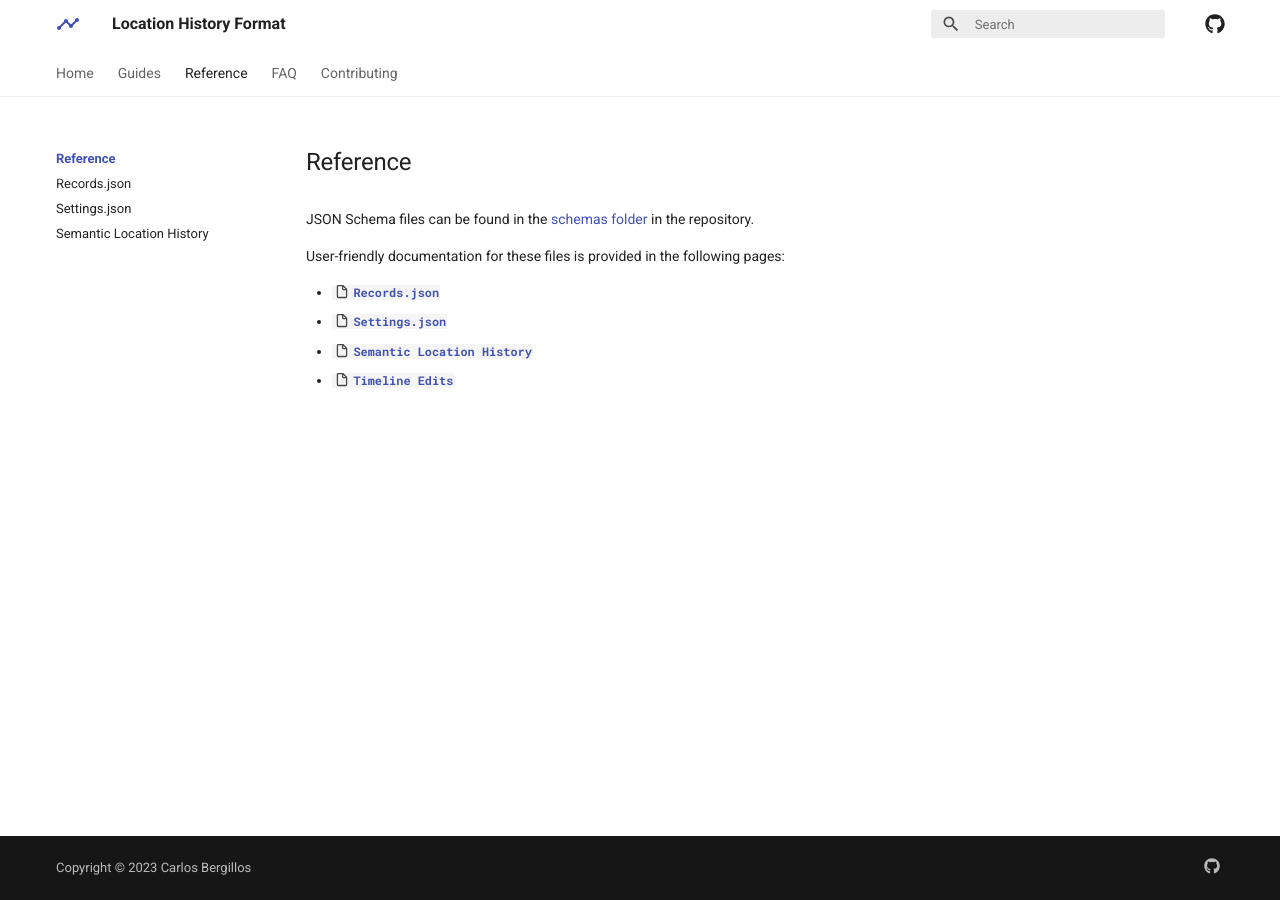
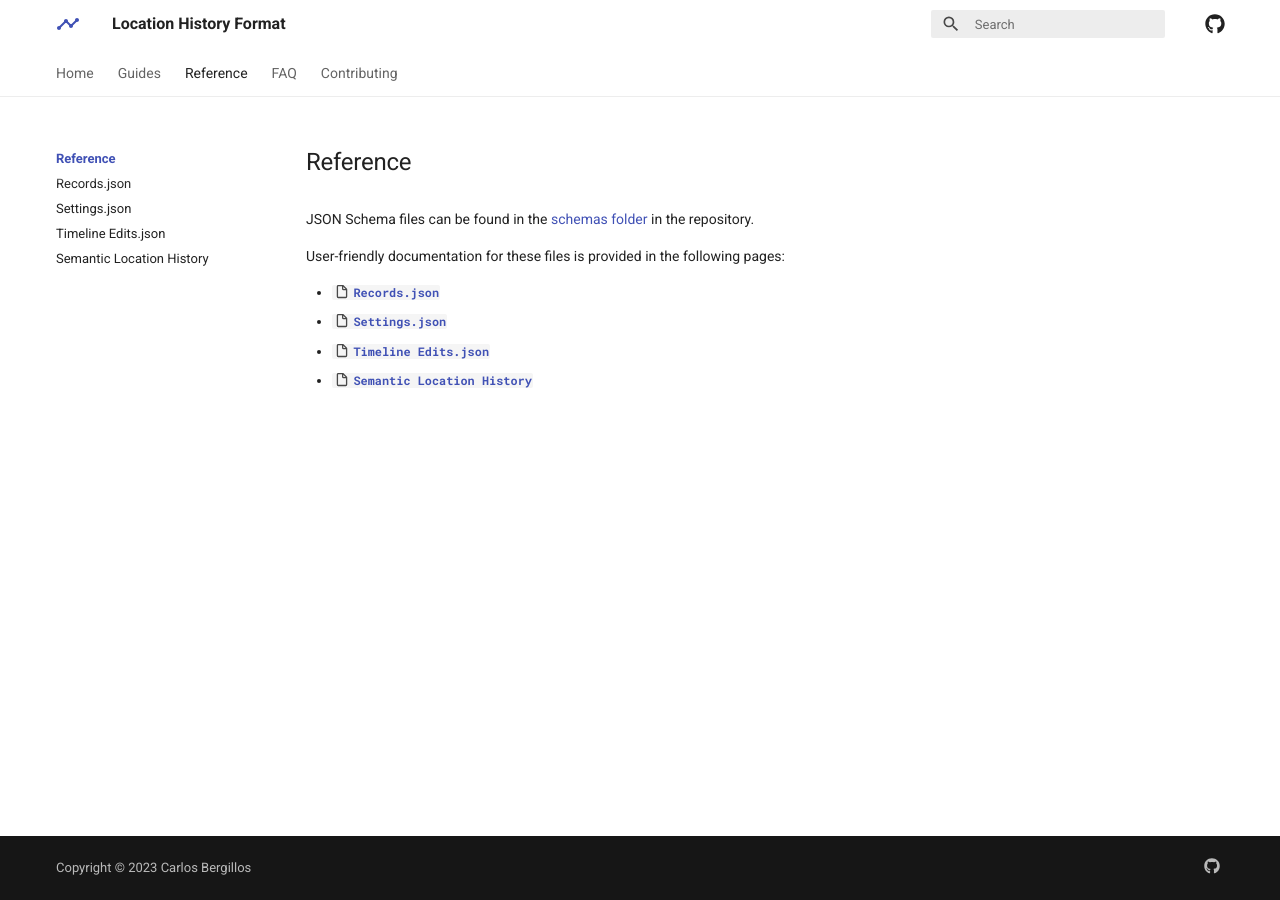
Before and after one commit to CarlosBergillos/LocationHistoryFormat, an MkDocs documentation site: the page built from docs/reference/index.md, in a window 1280 px wide. Built offline with MkDocs 1.6.1 and Material for MkDocs 9.7.7, drawn with Linux system fonts in a browser that asks for light colours; comment, search, counter and statistics services are not loaded.

Commit message:
Update 'Timeline Edits.json' references

```diff
--- a/docs/reference/index.md
+++ b/docs/reference/index.md
@@ -6,12 +6,12 @@ User-friendly documentation for these files is provided in the following pages:
 
 - <ic-file>**[Records.json]**</ic-file>
 - <ic-file>**[Settings.json]**</ic-file>
+- <ic-file>**[Timeline Edits.json]**</ic-file>
 - <ic-file>**[Semantic Location History]**</ic-file>
-- <ic-file>**[Timeline Edits]**</ic-file>
 
 
 [Schemas]: https://github.com/CarlosBergillos/LocationHistoryFormat/tree/main/schemas
 [Records.json]: records.md
 [Settings.json]: settings.md
+[Timeline Edits.json]: timeline-edits.md
 [Semantic Location History]: semantic.md
-[Timeline Edits]: timeline-edits.md
--- a/mkdocs.yml
+++ b/mkdocs.yml
@@ -64,6 +64,7 @@ nav:
     - reference/index.md
     - Records.json: reference/records.md
     - Settings.json: reference/settings.md
+    - Timeline Edits.json: reference/timeline-edits.md
     - Semantic Location History: reference/semantic.md
   - FAQ: faq.md
   - Contributing: contributing.md
```
Also changed, not shown: docs/guides/general-structure.md (+3 -0 lines), 1 other file.
